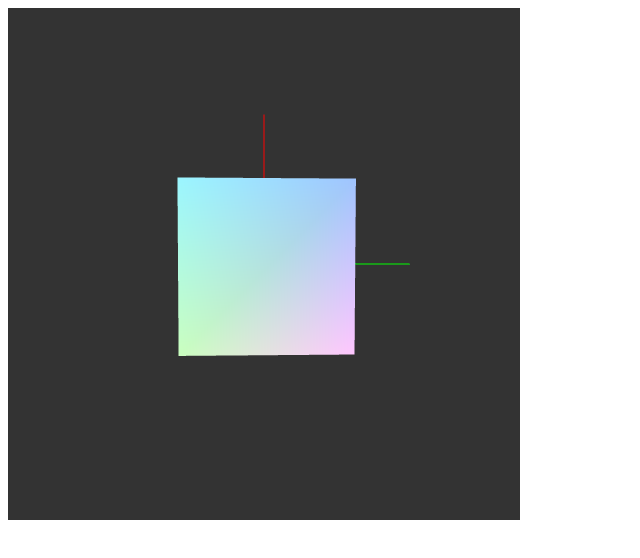
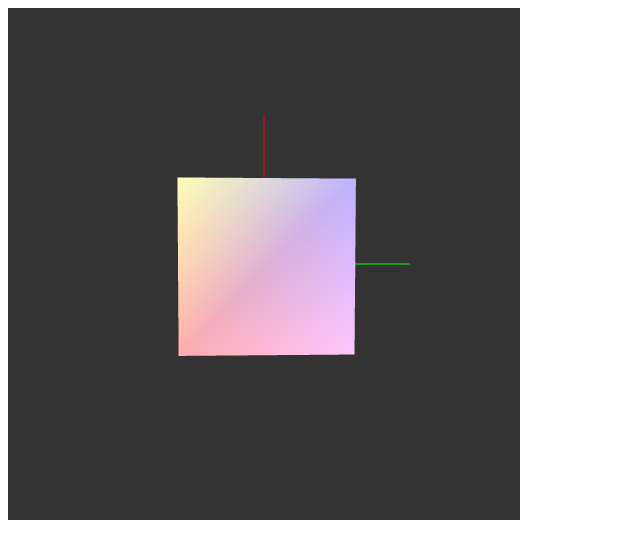
Before and after one commit to A-M-D-R-3-W/CS375_WebGL, a plain HTML site: page Assignment-3/cubeTest.html in a window 1280 px wide. Shown: the whole page, without its empty margins (0-640 px from the left). Drawn offline with Linux system fonts and the light colour scheme.

Commit message:
Indexed cube functioning

```diff
--- a/Assignment-3/IndexedCube.js
+++ b/Assignment-3/IndexedCube.js
@@ -5,13 +5,248 @@
 //  A cube defined of 12 triangles using vertex indices.
 //
 
+
+// GLSL template literal for syntax highlighting in vertex/fragment shaders
+// For all transparency, I did not come up with this solution for syntax highlighting,
+// but it is very useful in debugging the shaders.
+function glsl(strings) {
+    return strings.raw[0];
+}
+
+
+
 class IndexedCube {
     constructor(gl, vertexShader, fragmentShader) {
 
-        // let program = new ShaderProgram(gl, this, vertexShader, fragmentShader);
+
+        vertexShader ||= glsl`
+
+            // From Class 12
+
+            // Vertex position (input to vertex shader)
+            // aPosition is an attribute, so it has a leading 'a'
+            // Can be a vec4, but using vec3 as all vertices have w=1.0
+            in vec3 aPosition;
+            in vec3 aColor;
+
+            out vec4 vColor;
+
+            uniform mat4 P;  // Projection transformation
+            uniform mat4 MV; // Model-view transformation
+
+            // webGL version of float is gl.FLOAT
+
+            void main() {
+
+                vColor = vec4(aColor, 1.0);
+
+                // Set gl_Position to the transformed vertex position, and set w to 1.0
+                gl_Position = P * MV * vec4(aPosition, 1.0);
+
+            }
+        `;
+
+        fragmentShader ||= glsl`
+
+            out vec4 fColor;
+            in vec4 vColor;
+
+            void main() {
+                fColor = vColor;
+            }
+
+            // Front facing (yellow, correct) and back facing (green, incorrect) colors
+
+            /*const vec4 frontColor = vec4(1.0, 1.0, 0.0, 1.0);
+            const vec4 backColor = vec4(0.0, 1.0, 0.0, 1.0);
+
+            void main() {
+                fColor = gl_FrontFacing ? frontColor : backColor;
+            }*/
+
+
+        `;
+
+
+
+
+        // looking down the negative z-axis
+        // Six faces, each face is two triangles, each triangle is three vertices
+        // Skip the w component for now, easier to add later in the vertex shader
+        let positions = new Float32Array([
+
+            // 0
+            0.5, 0.5, 0.5,
+
+            // 1
+            -0.5, 0.5, 0.5,
+
+            // 2
+            -0.5, -0.5, 0.5,
+
+            // 3
+            -0.5, -0.5, -0.5,
+
+            // 4
+            0.5, -0.5, -0.5,
+
+            // 5
+            0.5, 0.5, -0.5,
+
+            // 6
+            0.5, -0.5, 0.5,
+
+            // 7
+            -0.5, 0.5, -0.5
+        ]);
+
+
+        // Colors for each face
+        // declaring them here makes it easier to change colors later,
+        // and also makes it easier to see the color-vertex relationship
+        // all values are normalized to 0-1 from 0-255
+
+        const color1 = [255/255, 173/255, 173/255]; // red
+        const color2 = [255/255, 214/255, 165/255]; // orange
+        const color3 = [253/255, 255/255, 182/255]; // yellow
+        const color4 = [202/255, 255/255, 191/255]; // green
+        const color5 = [155/255, 246/255, 255/255]; // light blue
+        const color6 = [160/255, 196/255, 255/255]; // dark blue
+        const color7 = [189/255, 178/255, 255/255]; // purple
+        const color8 = [255/255, 198/255, 255/255]; // pink
+
+
+
+        let colors = new Float32Array([
+
+            // Front face (positive z)
+
+            ...color1, //vertex 0
+            ...color2, //vertex 1
+            ...color3, //vertex 2
+
+            ...color1, //vertex 3
+            ...color3, //vertex 4
+            ...color7, //vertex 5
+
+
+            // Back face (negative z)
+
+            ...color4, //vertex 6
+            ...color8, //vertex 7
+            ...color6, //vertex 8
+
+            ...color5, //vertex 9
+            ...color4, //vertex 10
+            ...color6, //vertex 11
+
+
+            // Top face (positive y)
+
+            ...color8, //vertex 12
+            ...color2, //vertex 13
+            ...color1, //vertex 14
+
+            ...color6, //vertex 15
+            ...color8, //vertex 16
+            ...color1, //vertex 17
+
+
+            // Bottom face (negative y)
+
+            ...color7, //vertex 18
+            ...color3, //vertex 19
+            ...color4, //vertex 20
+
+            ...color7, //vertex 21
+            ...color4, //vertex 22
+            ...color5, //vertex 23
+
+
+            // Right face (positive x)
+
+            ...color1, //vertex 24
+            ...color7, //vertex 25
+            ...color5, //vertex 26
+
+            ...color1, //vertex 27
+            ...color5, //vertex 28
+            ...color6, //vertex 29
+
+
+            // Left face (negative x)
+
+            ...color4, //vertex 30
+            ...color3, //vertex 31
+            ...color2, //vertex 32
+
+            ...color8, //vertex 33
+            ...color4, //vertex 34
+            ...color2, //vertex 35
+        ]);
+
+
+        let indices = new Uint16Array([
+            // Front face 0, 1, 2, 3, 4, 5
+
+            0, 1, 2,
+            0, 2, 6,
+
+            // Back face 6, 7, 8, 9, 10, 11
+
+            3, 7, 5,
+            4, 3, 5,
+
+            // Top face 12, 13, 14, 15, 16, 17
+
+            7, 1, 0,
+            5, 7, 0,
+
+            // Bottom face 18, 19, 20, 21, 22, 23
+
+            6, 2, 3,
+            6, 3, 4,
+
+            // Right face 24, 25, 26, 27, 28, 29
+
+            0, 6, 4,
+            0, 4, 5,
+
+            // Left face 30, 31, 32, 33, 34, 35
+
+            3, 2, 1,
+            7, 3, 1
+
+
+        ]);
+
+
+
+
+        // encapsulates our shader program (what was previously returned from initShaders(),
+        // and initializes all of the uniform variables.
+        let program = new ShaderProgram(gl, this, vertexShader, fragmentShader);
+
+        indices = new Indices(gl, indices);
+
+        let aPosition = new Attribute(gl, program, "aPosition", positions, 3, gl.FLOAT);
+        let aColor = new Attribute(gl, program, "aColor", colors, 3, gl.FLOAT);
+
 
         this.draw = () => {
-            // program.use();
+            program.use();
+
+            aPosition.enable();
+            aColor.enable();
+
+            indices.enable();
+
+            gl.drawElements(gl.TRIANGLES, indices.count, indices.type, 0);
+
+            indices.disable();
+
+            aPosition.disable();
+            aColor.disable();
         };
     }
 };
--- a/Assignment-3/cubeTest.html
+++ b/Assignment-3/cubeTest.html
@@ -17,8 +17,8 @@
             gl.clearColor(0.2, 0.2, 0.2, 1.0);
             gl.enable(gl.DEPTH_TEST);
 
-            let cube = new BasicCube(gl);
-            // let cube = new IndexedCube(gl);
+            // let cube = new BasicCube(gl);
+            let cube = new IndexedCube(gl);
             // let cube = new ExperimentalCube(gl);
             let axes = new Axes(gl);
             let ms = new MatrixStack;
```
Also changed, not shown: Assignment-3/colorNotes.txt (+33 -0 lines).
